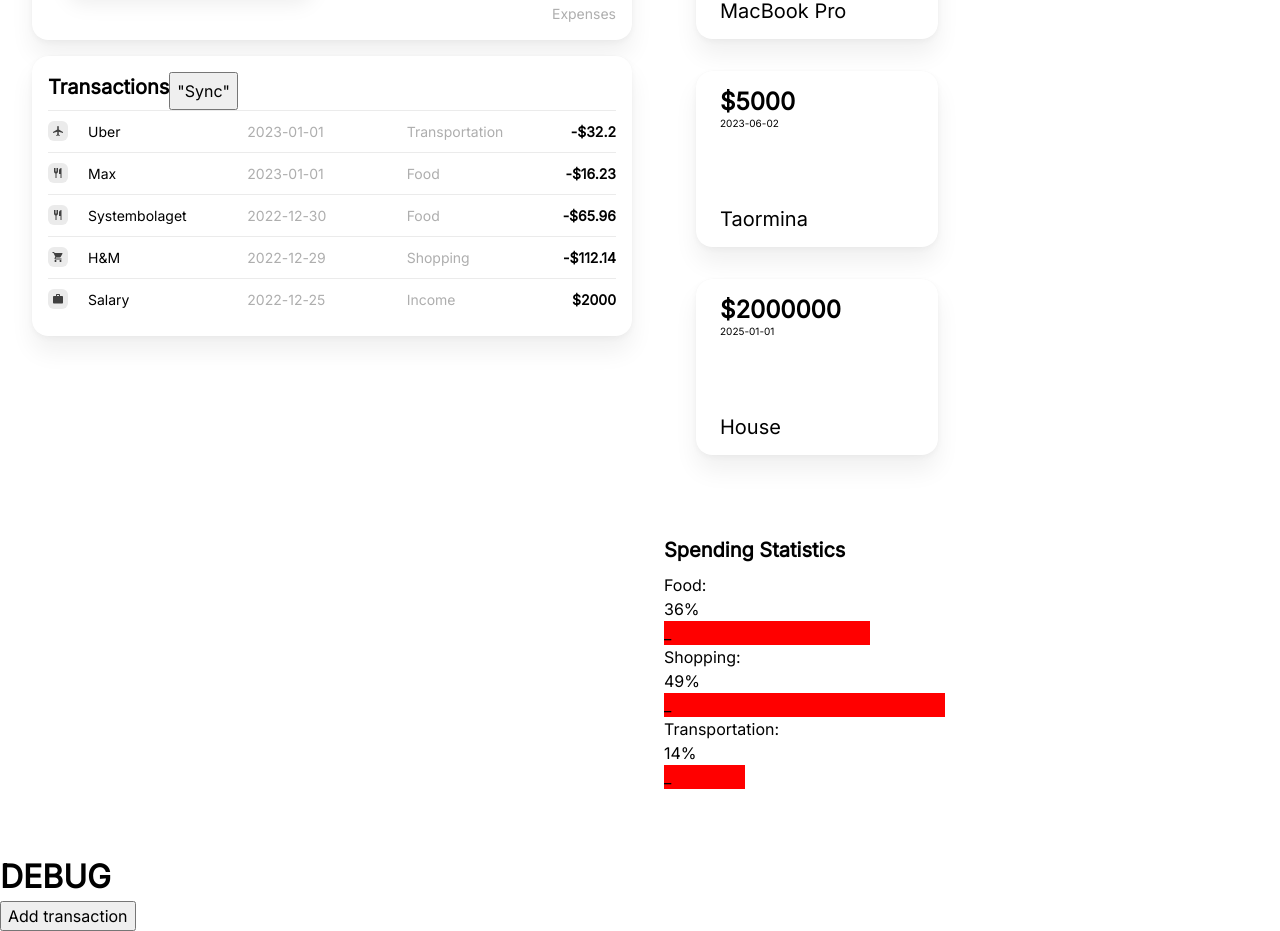
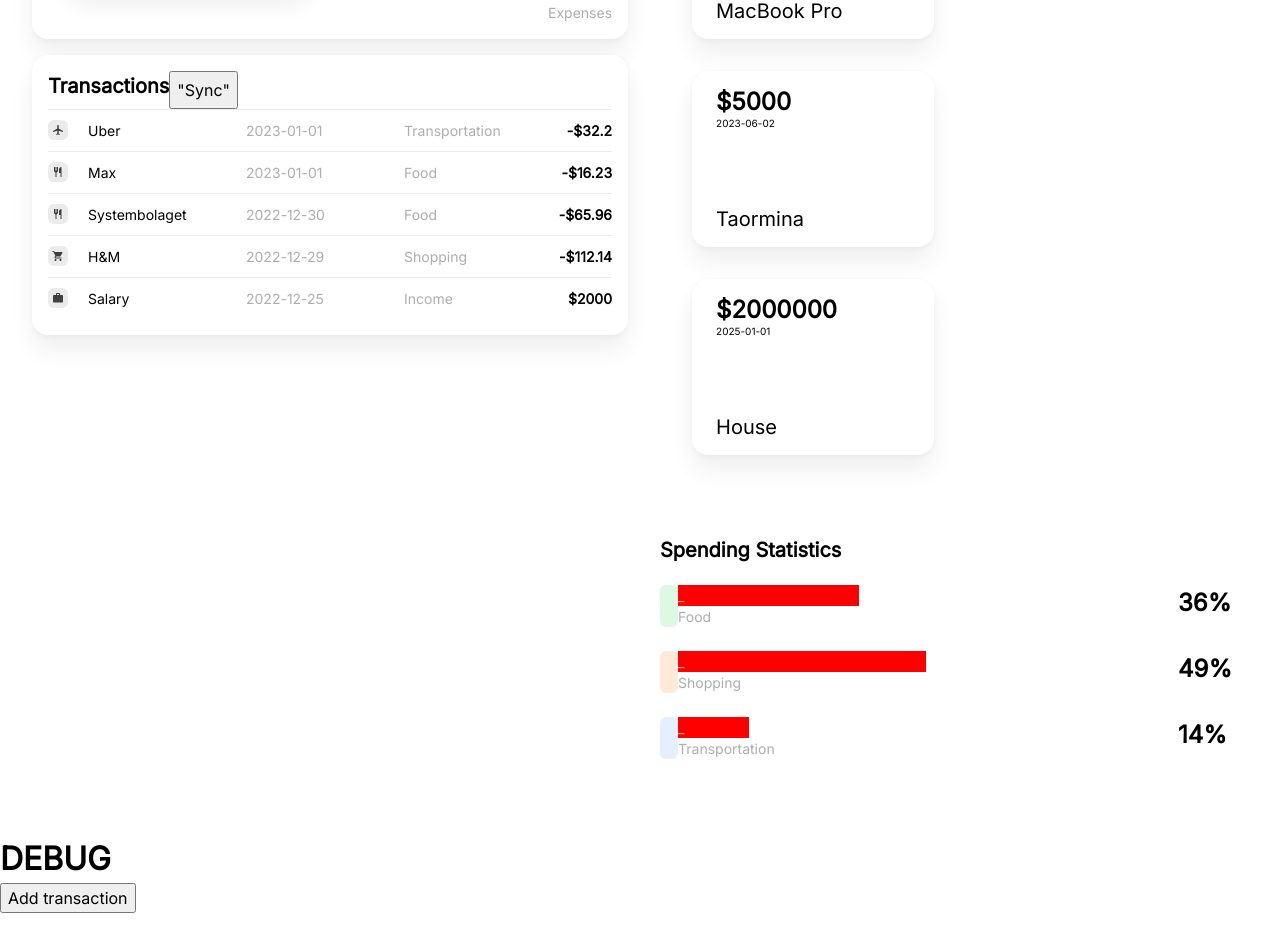
Before and after one commit to annabohlin1997/financial-dashboard, a React (Create React App) app: page / in a window 1280 px wide. Shown: the part 295-1226 px from the top of the page. Built offline with nearby package versions, Linux system fonts and the light colour scheme.

Commit message:
added styles to SpendingStatistics component

```diff
--- a/src/components/SpendingStatistics.js
+++ b/src/components/SpendingStatistics.js
@@ -1,3 +1,5 @@
+import "../styles/SpendingStatistics.css";
+
 const SpendingStatistics = ({ transactions }) => {
   const sumOfExpenses = transactions
     .filter((transaction) => transaction.amount < 0)
@@ -22,29 +24,31 @@ const SpendingStatistics = ({ transactions }) => {
     sumOfExpenses;
 
   return (
-    <div>
-      <p>Food:</p>
-      <p>{Math.floor(foodRatio * 100)}%</p>
-      <div style={{ backgroundColor: "#F00", width: `${foodRatio * 100}%` }}>
+    <div className="statistics-wrapper">
+      <img className="statistics-green" src="food-colored.svg" alt="" />
+      <div className="statistics-main">
+        <div style={{ backgroundColor: "#F00", width: `${foodRatio * 100}%` }}>
         _
+        </div>
+        <p>Food</p>
       </div>
-      <p>Shopping:</p>
-      <p>{Math.floor(shoppingRatio * 100)}%</p>
-      <div
-        style={{ backgroundColor: "#F00", width: `${shoppingRatio * 100}%` }}
-      >
-        _
+      <p className="statistics-percentage">{Math.floor(foodRatio * 100)}%</p>
+      <img className="statistics-orange" src="shopping-colored.svg" alt="" />
+      <div className="statistics-main">
+        <div style={{ backgroundColor: "#F00", width: `${shoppingRatio * 100}%` }}>
+          _
+        </div>
+        <p>Shopping</p>
       </div>
-      <p>Transportation:</p>
-      <p>{Math.floor(transportationRatio * 100)}%</p>
-      <div
-        style={{
-          backgroundColor: "#F00",
-          width: `${transportationRatio * 100}%`,
-        }}
-      >
-        _
+      <p className="statistics-percentage">{Math.floor(shoppingRatio * 100)}%</p>
+      <img className="statistics-blue" src="travel-colored.svg" alt="" />
+      <div className="statistics-main">
+        <div style={{ backgroundColor: "#F00", width: `${transportationRatio * 100}%`,}}>
+          _
+        </div>
+        <p>Transportation</p>
       </div>
+      <p className="statistics-percentage">{Math.floor(transportationRatio * 100)}%</p>
     </div>
   );
 };
--- /dev/null
+++ b/src/styles/SpendingStatistics.css
@@ -0,0 +1,58 @@
+.statistics-wrapper {
+ display: grid;
+ grid-template-columns: 1fr 500px 1fr;
+}
+
+
+.statistics-blue {
+	width:42px;
+	height:42px;
+	padding:9px;
+	margin-bottom: 12px;
+	margin-top: 12px;
+	background-color: var(--color-blue--light);
+	border-radius: 6px;
+	display: flex;
+	align-self: center;
+}
+
+.statistics-main {
+	font-size: 0.875rem;
+	color: var(--color-gray);
+	margin-bottom: 12px;
+	margin-top: 12px;
+	display: flex;
+	flex-direction: column;
+}
+
+.statistics-percentage {
+	font-size: 1.5rem;
+	font-weight: 600;
+	margin-bottom: 12px;
+	margin-top: 12px;
+
+}
+
+.statistics-green {
+	width:42px;
+	height:42px;
+	padding:9px;
+	margin-bottom: 12px;
+	margin-top: 12px;
+	border-radius: 6px;
+	display: flex;
+	align-self: center;
+	background-color: var(--color-green--light);
+}
+
+.statistics-orange {
+	width:42px;
+	height:42px;
+	padding:9px;
+	margin-bottom: 12px;
+	margin-top: 12px;
+	border-radius: 6px;
+	display: flex;
+	align-self: center;
+	background-color: var(--color-orange--light);
+}
--- a/src/styles/Transactions.css
+++ b/src/styles/Transactions.css
@@ -10,7 +10,7 @@
 .transactions-amount {
 	display: grid;
 	justify-self: end;
-	font-weight: bold;
+	font-weight: 600;
 }
 
 .transactions-light-gray {
```
